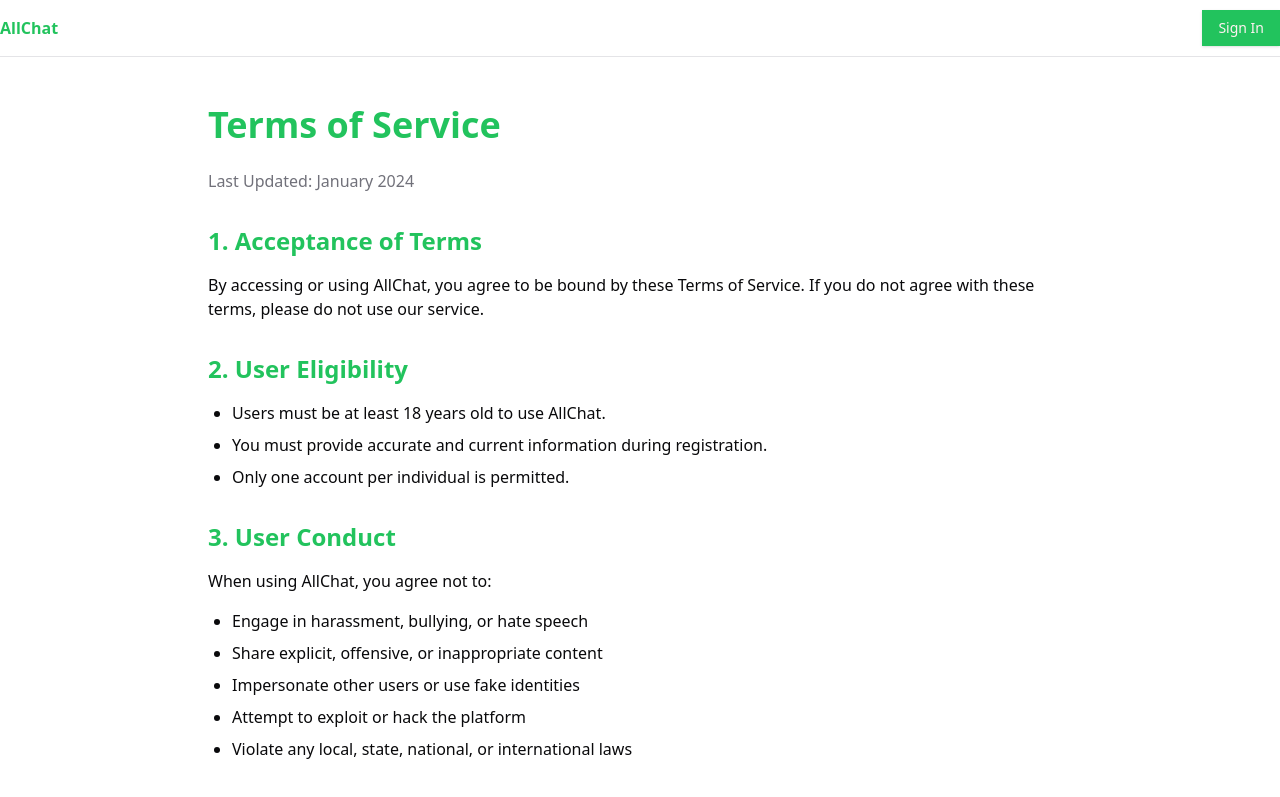
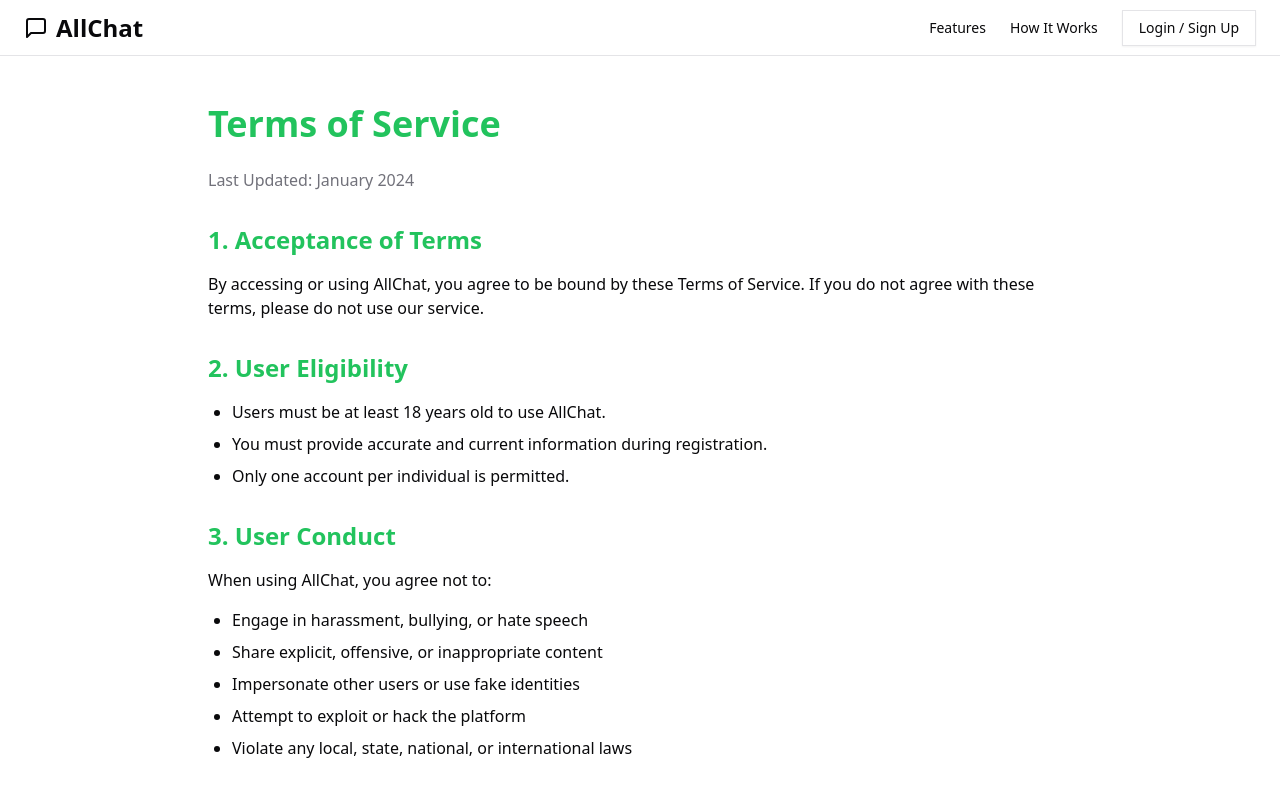
Before and after one commit to Mukul-Howale/AllChat, a Next.js app in the folder all-chat/: page /terms in a window 1280 px wide. Shown: the top 797 px of the page. Built offline with nearby package versions, Linux system fonts and the light colour scheme.

Commit message:
Fixed header issue

```diff
--- a/all-chat/src/layouts/Header.tsx
+++ b/all-chat/src/layouts/Header.tsx
@@ -1,18 +1,23 @@
 import React from 'react';
 import Link from 'next/link';
-import { Button } from '@/components/ui/button';
+import { MessageSquare, User as UserIcon, LogOut } from 'lucide-react';
+import { Button } from "@/components/ui/button";
+import { Avatar, AvatarFallback, AvatarImage } from "@/components/ui/avatar";
+import { logoutUser, isAuthenticated } from '@/utils/auth';
 import { useRouter } from 'next/router';
-import { LogOut, User as LucideUser } from 'lucide-react';
+import {
+  DropdownMenu,
+  DropdownMenuContent,
+  DropdownMenuItem,
+  DropdownMenuTrigger,
+} from "@/components/ui/dropdown-menu";
 import { observer } from 'mobx-react-lite';
 import { useStore } from '@/contexts/StoreContext';
-
-interface User {
-  // Add properties of the User type here
-}
+import { User } from '@/stores/UserStore';
 
 interface HeaderProps {
   hideNavigation?: boolean;
-  user?: User;
+  user?: User | undefined;
 }
 
 const Header: React.FC<HeaderProps> = observer(({ hideNavigation = false, user }) => {
@@ -20,39 +25,62 @@ const Header: React.FC<HeaderProps> = observer(({ hideNavigation = false, user }
   const store = useStore();
   const { currentUser, logout } = store.userStore;
 
+  const headerUser = user || currentUser;
+
   const handleLogout = () => {
     logout();
+    // Dispatch a storage event to notify other components
+    window.dispatchEvent(new Event('storage'));
     router.push('/');
   };
 
   return (
-    <header className="sticky top-0 z-50 w-full border-b border-border bg-background/80 backdrop-blur-sm">
-      <div className="container flex h-14 max-w-screen-2xl items-center justify-between">
-        <div className="flex items-center space-x-4">
-          <Link href="/" className="flex items-center space-x-2">
-            <span className="font-bold text-primary">AllChat</span>
+    <header className="bg-background text-foreground px-4 lg:px-6 h-14 flex items-center border-b border-border">
+      <Link className="flex items-center justify-center" href="/">
+        <MessageSquare className="h-6 w-6" />
+        <span className="ml-2 text-2xl font-bold">AllChat</span>
       </Link>
-        </div>
-
       {!hideNavigation && (
-          <nav className="flex items-center space-x-4">
-            {currentUser ? (
-              <div className="flex items-center space-x-4">
-                <Button variant="ghost" size="icon" onClick={() => router.push('/profile')}>
-                  <LucideUser className="h-5 w-5" />
+        <nav className="ml-auto flex items-center gap-4 sm:gap-6">
+          <Link className="text-sm font-medium hover:underline underline-offset-4" href="#features">
+            Features
+          </Link>
+          <Link className="text-sm font-medium hover:underline underline-offset-4" href="#how-it-works">
+            How It Works
+          </Link>
+          {headerUser ? (
+            <DropdownMenu>
+              <DropdownMenuTrigger asChild>
+                <Button variant="ghost" className="flex items-center gap-2">
+                  <Avatar className="h-8 w-8">
+                    <AvatarImage src={`https://api.dicebear.com/6.x/initials/svg?seed=${headerUser.name}`} />
+                    <AvatarFallback>{headerUser.name.charAt(0)}</AvatarFallback>
+                  </Avatar>
+                  <span className="text-sm font-medium">{headerUser.name}</span>
                 </Button>
-                <Button variant="ghost" size="icon" onClick={handleLogout}>
-                  <LogOut className="h-5 w-5" />
-                </Button>
-              </div>
+              </DropdownMenuTrigger>
+              <DropdownMenuContent align="end">
+                <DropdownMenuItem onSelect={() => router.push('/profile')}>
+                  <UserIcon className="mr-2 h-4 w-4" />
+                  <span>Profile</span>
+                </DropdownMenuItem>
+                <DropdownMenuItem onSelect={handleLogout}>
+                  <LogOut className="mr-2 h-4 w-4" />
+                  <span>Logout</span>
+                </DropdownMenuItem>
+              </DropdownMenuContent>
+            </DropdownMenu>
           ) : (
             <Link href="/auth">
-                <Button variant="default">Sign In</Button>
+              <Button
+                variant="outline"
+                className="text-sm hover:bg-accent hover:text-accent-foreground transition-all duration-200 ease-in-out">
+                Login / Sign Up
+              </Button>
             </Link>
           )}
         </nav>
       )}
-      </div>
     </header>
   );
 });
--- a/all-chat/src/pages/profile.tsx
+++ b/all-chat/src/pages/profile.tsx
@@ -66,7 +66,7 @@ const UserProfile = observer(() => {
 
   return (
     <div className="flex flex-col min-h-screen bg-gray-800 text-white">
-      <Header user={currentUser} />
+      <Header />
       <main className="flex-grow flex items-center justify-center p-4">
         <Card className="w-full max-w-3xl mx-auto bg-gray-700 border-gray-600">
           <CardHeader>
--- a/all-chat/src/stores/UserStore.ts
+++ b/all-chat/src/stores/UserStore.ts
@@ -26,7 +26,9 @@ export class UserStore {
     makeAutoObservable(this);
     this.rootStore = rootStore;
     this.checkAuthentication();
+    if (typeof window !== 'undefined') {
       this.loadUserFromLocalStorage();
+    }
   }
 
   checkAuthentication() {
@@ -41,77 +43,104 @@ export class UserStore {
   setUser(user: User) {
     this.currentUser = user;
     this.isAuthenticated = true;
+    if (typeof window !== 'undefined') {
+      localStorage.setItem('user', JSON.stringify(user));
+    }
   }
 
   clearUser() {
     this.currentUser = null;
     this.isAuthenticated = false;
+    if (typeof window !== 'undefined') {
+      localStorage.removeItem('user');
+    }
   }
 
   logout() {
     logout();
     this.clearUser();
-    localStorage.removeItem('user');
   }
 
   login(user: User) {
     this.setUser(user);
-    localStorage.setItem('user', JSON.stringify(user));
   }
 
   loadUserFromLocalStorage() {
+    if (typeof window !== 'undefined') {
       const storedUser = localStorage.getItem('user');
       if (storedUser) {
-      this.currentUser = JSON.parse(storedUser);
+        try {
+          const parsedUser = JSON.parse(storedUser);
+          this.currentUser = parsedUser;
+          this.isAuthenticated = true;
+        } catch (error) {
+          console.error('Error parsing stored user:', error);
+          localStorage.removeItem('user');
+        }
+      }
     }
   }
 
   updateProfile(updates: Partial<User>) {
     if (this.currentUser) {
       this.currentUser = { ...this.currentUser, ...updates };
+      if (typeof window !== 'undefined') {
         localStorage.setItem('user', JSON.stringify(this.currentUser));
+      }
     }
   }
 
   verifyEmail() {
     if (this.currentUser) {
       this.currentUser.isEmailVerified = true;
+      if (typeof window !== 'undefined') {
         localStorage.setItem('user', JSON.stringify(this.currentUser));
+      }
     }
   }
 
   incrementFriends() {
     if (this.currentUser) {
       this.currentUser.friendsCount = (this.currentUser.friendsCount || 0) + 1;
+      if (typeof window !== 'undefined') {
         localStorage.setItem('user', JSON.stringify(this.currentUser));
+      }
     }
   }
 
   incrementMessages() {
     if (this.currentUser) {
       this.currentUser.messages = (this.currentUser.messages || 0) + 1;
+      if (typeof window !== 'undefined') {
         localStorage.setItem('user', JSON.stringify(this.currentUser));
+      }
     }
   }
 
   incrementNotifications() {
     if (this.currentUser) {
       this.currentUser.notifications = (this.currentUser.notifications || 0) + 1;
+      if (typeof window !== 'undefined') {
         localStorage.setItem('user', JSON.stringify(this.currentUser));
+      }
     }
   }
 
   incrementThumbsUp() {
     if (this.currentUser) {
       this.currentUser.thumbsUp = (this.currentUser.thumbsUp || 0) + 1;
+      if (typeof window !== 'undefined') {
         localStorage.setItem('user', JSON.stringify(this.currentUser));
+      }
     }
   }
 
   incrementThumbsDown() {
     if (this.currentUser) {
       this.currentUser.thumbsDown = (this.currentUser.thumbsDown || 0) + 1;
+      if (typeof window !== 'undefined') {
         localStorage.setItem('user', JSON.stringify(this.currentUser));
       }
     }
   }
+}
```
Lines whose indentation alone changed are shown as unchanged.
